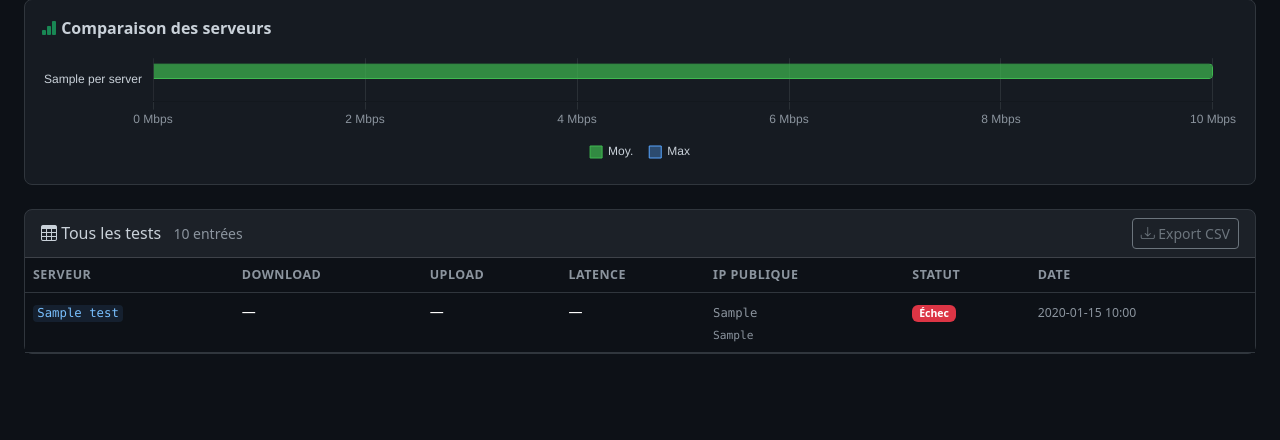
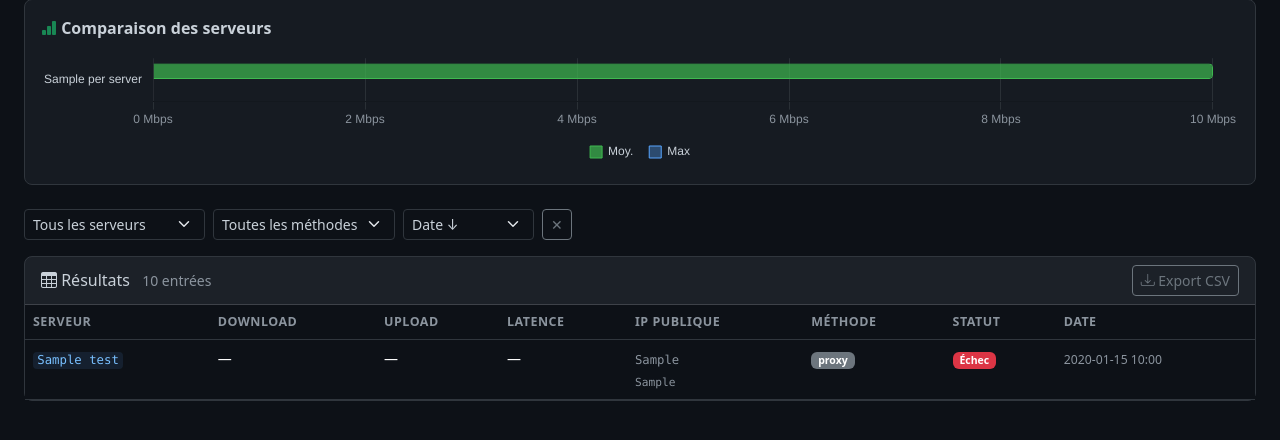
Before and after one commit to Aerya/Gluetun-Companion, a Flask app: template app/templates/history.html in a window 1280 px wide. Shown: the part 262-702 px from the top of the page. Run offline with Flask 3, Linux system fonts and the light colour scheme; the template is opened without the code that fills it: most values are stand-ins (such as "Sample title", 1, 10 or a date in 2020); parts of the project's set-up code (start-up, migrations or seed data) failed here and were passed over.

Commit message:
Refactoring dash /history pour filtres

```diff
--- a/app/database.py
+++ b/app/database.py
@@ -92,6 +92,7 @@ def init_db(db_path: str):
             "ALTER TABLE servers ADD COLUMN consecutive_failures INTEGER NOT NULL DEFAULT 0",
             "ALTER TABLE speed_tests ADD COLUMN upload_mbps REAL",
             "ALTER TABLE speed_tests ADD COLUMN public_ipv6 TEXT",
+            "ALTER TABLE speed_tests ADD COLUMN test_method TEXT NOT NULL DEFAULT 'proxy'",
             "ALTER TABLE switches ADD COLUMN connect_secs REAL",
             "ALTER TABLE switches ADD COLUMN from_mbps REAL",
             "ALTER TABLE switches ADD COLUMN to_mbps REAL",
--- a/app/i18n.py
+++ b/app/i18n.py
@@ -108,10 +108,20 @@ TRANSLATIONS: dict[str, dict[str, str]] = {
         'hist_avg':         'moy.',
         'hist_tests':       'tests',
         'hist_comparison':  'Comparaison des serveurs',
-        'hist_all_tests':   'Tous les tests',
+        'hist_all_tests':   'Résultats',
         'hist_entries':     'entrées',
         'hist_export_csv':  'Export CSV',
         'hist_empty':       'Aucun test enregistré.',
+        'hist_filter_all_servers': 'Tous les serveurs',
+        'hist_filter_all_methods': 'Toutes les méthodes',
+        'hist_method_proxy':   'Proxy HTTP',
+        'hist_method_sidecar': 'Sidecar (iperf3)',
+        'hist_sort_date_desc': 'Date ↓',
+        'hist_sort_date_asc':  'Date ↑',
+        'hist_sort_server':    'Serveur',
+        'hist_sort_dl_desc':   'DL ↓',
+        'hist_sort_dl_asc':    'DL ↑',
+        'hist_col_method':     'Méthode',
         'chart_avg':        'Moy.',
         'chart_max':        'Max',
 
@@ -347,10 +357,20 @@ TRANSLATIONS: dict[str, dict[str, str]] = {
         'hist_avg':         'avg.',
         'hist_tests':       'tests',
         'hist_comparison':  'Server comparison',
-        'hist_all_tests':   'All tests',
+        'hist_all_tests':   'Results',
         'hist_entries':     'entries',
         'hist_export_csv':  'Export CSV',
         'hist_empty':       'No tests recorded.',
+        'hist_filter_all_servers': 'All servers',
+        'hist_filter_all_methods': 'All methods',
+        'hist_method_proxy':   'HTTP proxy',
+        'hist_method_sidecar': 'Sidecar (iperf3)',
+        'hist_sort_date_desc': 'Date ↓',
+        'hist_sort_date_asc':  'Date ↑',
+        'hist_sort_server':    'Server',
+        'hist_sort_dl_desc':   'DL ↓',
+        'hist_sort_dl_asc':    'DL ↑',
+        'hist_col_method':     'Method',
         'chart_avg':        'Avg.',
         'chart_max':        'Max',
 
--- a/app/routes.py
+++ b/app/routes.py
@@ -332,17 +332,46 @@ def test_server_now(server_id):
 # History
 # ---------------------------------------------------------------------------
 
+_SORT_COLS = {
+    'date_desc':   'tested_at DESC',
+    'date_asc':    'tested_at ASC',
+    'server_asc':  'server_name ASC, tested_at DESC',
+    'server_desc': 'server_name DESC, tested_at DESC',
+    'dl_desc':     'download_mbps DESC',
+    'dl_asc':      'download_mbps ASC',
+}
+
 @bp.route('/history')
 @login_required
 def history():
-    page = max(1, request.args.get('page', 1, type=int))
+    page          = max(1, request.args.get('page', 1, type=int))
+    sort          = request.args.get('sort', 'date_desc')
+    server_filter = request.args.get('server', '').strip()
+    method_filter = request.args.get('method', '')
+
+    if sort not in _SORT_COLS:
+        sort = 'date_desc'
+    order_sql = _SORT_COLS[sort]
+
+    where_parts: list[str] = []
+    params: list = []
+    if server_filter:
+        where_parts.append('server_name = ?')
+        params.append(server_filter)
+    if method_filter in ('proxy', 'sidecar'):
+        where_parts.append('test_method = ?')
+        params.append(method_filter)
+    where_sql = ('WHERE ' + ' AND '.join(where_parts)) if where_parts else ''
+
     offset = (page - 1) * _HISTORY_PER_PAGE
 
     with get_db() as db:
-        total = db.execute('SELECT COUNT(*) AS n FROM speed_tests').fetchone()['n']
+        total = db.execute(
+            f'SELECT COUNT(*) AS n FROM speed_tests {where_sql}', params
+        ).fetchone()['n']
         tests = db.execute(
-            'SELECT * FROM speed_tests ORDER BY tested_at DESC LIMIT ? OFFSET ?',
-            (_HISTORY_PER_PAGE, offset),
+            f'SELECT * FROM speed_tests {where_sql} ORDER BY {order_sql} LIMIT ? OFFSET ?',
+            params + [_HISTORY_PER_PAGE, offset],
         ).fetchall()
         per_server = db.execute('''
             SELECT server_name,
@@ -355,12 +384,17 @@ def history():
             GROUP BY server_name
             ORDER BY avg_dl DESC
         ''').fetchall()
+        server_names = [r['server_name'] for r in db.execute(
+            'SELECT DISTINCT server_name FROM speed_tests ORDER BY server_name'
+        ).fetchall()]
 
     pages = max(1, (total + _HISTORY_PER_PAGE - 1) // _HISTORY_PER_PAGE)
     return render_template(
         'history.html',
         tests=tests, per_server=per_server,
         page=page, pages=pages, total=total,
+        sort=sort, server_filter=server_filter, method_filter=method_filter,
+        server_names=server_names,
     )
 
 
--- a/app/templates/history.html
+++ b/app/templates/history.html
@@ -32,6 +32,42 @@
 </div>
 {% endif %}
 
+{# ── Filters + sort bar ─────────────────────────────────────────────────── #}
+<form method="get" class="row g-2 mb-3 align-items-end">
+  <input type="hidden" name="page" value="1">
+  <div class="col-auto">
+    <select name="server" class="form-select form-select-sm" onchange="this.form.submit()">
+      <option value="" {{ 'selected' if not server_filter }}>{{ t.hist_filter_all_servers }}</option>
+      {% for name in server_names %}
+      <option value="{{ name }}" {{ 'selected' if server_filter == name }}>{{ name }}</option>
+      {% endfor %}
+    </select>
+  </div>
+  <div class="col-auto">
+    <select name="method" class="form-select form-select-sm" onchange="this.form.submit()">
+      <option value=""       {{ 'selected' if not method_filter }}>{{ t.hist_filter_all_methods }}</option>
+      <option value="proxy"  {{ 'selected' if method_filter == 'proxy' }}>{{ t.hist_method_proxy }}</option>
+      <option value="sidecar"{{ 'selected' if method_filter == 'sidecar' }}>{{ t.hist_method_sidecar }}</option>
+    </select>
+  </div>
+  <div class="col-auto">
+    <select name="sort" class="form-select form-select-sm" onchange="this.form.submit()">
+      <option value="date_desc"  {{ 'selected' if sort == 'date_desc'  }}>{{ t.hist_sort_date_desc }}</option>
+      <option value="date_asc"   {{ 'selected' if sort == 'date_asc'   }}>{{ t.hist_sort_date_asc }}</option>
+      <option value="server_asc" {{ 'selected' if sort == 'server_asc' }}>{{ t.hist_sort_server }} A→Z</option>
+      <option value="server_desc"{{ 'selected' if sort == 'server_desc'}}>{{ t.hist_sort_server }} Z→A</option>
+      <option value="dl_desc"    {{ 'selected' if sort == 'dl_desc'    }}>{{ t.hist_sort_dl_desc }}</option>
+      <option value="dl_asc"     {{ 'selected' if sort == 'dl_asc'     }}>{{ t.hist_sort_dl_asc }}</option>
+    </select>
+  </div>
+  {% if server_filter or method_filter or sort != 'date_desc' %}
+  <div class="col-auto">
+    <a href="{{ url_for('main.history') }}" class="btn btn-sm btn-outline-secondary">✕</a>
+  </div>
+  {% endif %}
+</form>
+
+{# ── Results table ──────────────────────────────────────────────────────── #}
 <div class="card">
   <div class="card-header py-2 d-flex justify-content-between align-items-center">
     <span><i class="bi bi-table"></i> {{ t.hist_all_tests }}
@@ -45,8 +81,14 @@
     <table class="table table-hover mb-0" style="font-size:.875rem">
       <thead>
         <tr>
-          <th>{{ t.cmn_server }}</th><th>{{ t.cmn_download }}</th><th>{{ t.cmn_upload }}</th>
-          <th>{{ t.cmn_latency }}</th><th>{{ t.cmn_public_ip }}</th><th>{{ t.cmn_status }}</th><th>{{ t.cmn_date }}</th>
+          <th>{{ t.cmn_server }}</th>
+          <th>{{ t.cmn_download }}</th>
+          <th>{{ t.cmn_upload }}</th>
+          <th>{{ t.cmn_latency }}</th>
+          <th>{{ t.cmn_public_ip }}</th>
+          <th>{{ t.hist_col_method }}</th>
+          <th>{{ t.cmn_status }}</th>
+          <th>{{ t.cmn_date }}</th>
         </tr>
       </thead>
       <tbody>
@@ -71,6 +113,15 @@
             </small>
           </td>
           <td>
+            {% if r.test_method == 'sidecar' %}
+              <span class="badge" style="background:#f0ad4e;color:#000">
+                <i class="bi bi-boxes"></i> sidecar
+              </span>
+            {% else %}
+              <span class="badge bg-secondary">proxy</span>
+            {% endif %}
+          </td>
+          <td>
             {% if r.success %}
               <span class="badge bg-success">OK</span>
             {% else %}
@@ -83,30 +134,32 @@
         </tr>
         {% else %}
         <tr>
-          <td colspan="7" class="text-center text-muted py-4">{{ t.hist_empty }}</td>
+          <td colspan="8" class="text-center text-muted py-4">{{ t.hist_empty }}</td>
         </tr>
         {% endfor %}
       </tbody>
     </table>
   </div>
 </div>
+
 {% if pages > 1 %}
+{%- set pg_args = {'sort': sort, 'server': server_filter, 'method': method_filter} %}
 <nav class="mt-3 d-flex justify-content-center">
   <ul class="pagination pagination-sm mb-0">
     <li class="page-item {{ 'disabled' if page == 1 }}">
-      <a class="page-link" href="{{ url_for('main.history', page=page-1) }}">‹</a>
+      <a class="page-link" href="{{ url_for('main.history', page=page-1, **pg_args) }}">‹</a>
     </li>
     {% for p in range(1, pages+1) %}
       {% if p == page or p == 1 or p == pages or (p >= page-2 and p <= page+2) %}
         <li class="page-item {{ 'active' if p == page }}">
-          <a class="page-link" href="{{ url_for('main.history', page=p) }}">{{ p }}</a>
+          <a class="page-link" href="{{ url_for('main.history', page=p, **pg_args) }}">{{ p }}</a>
         </li>
       {% elif p == page-3 or p == page+3 %}
         <li class="page-item disabled"><span class="page-link">…</span></li>
       {% endif %}
     {% endfor %}
     <li class="page-item {{ 'disabled' if page == pages }}">
-      <a class="page-link" href="{{ url_for('main.history', page=page+1) }}">›</a>
+      <a class="page-link" href="{{ url_for('main.history', page=page+1, **pg_args) }}">›</a>
     </li>
   </ul>
 </nav>
```
Also changed, not shown: app/scheduler.py (+5 -3 lines), app/templates/dashboard.html (+11 -2 lines).
